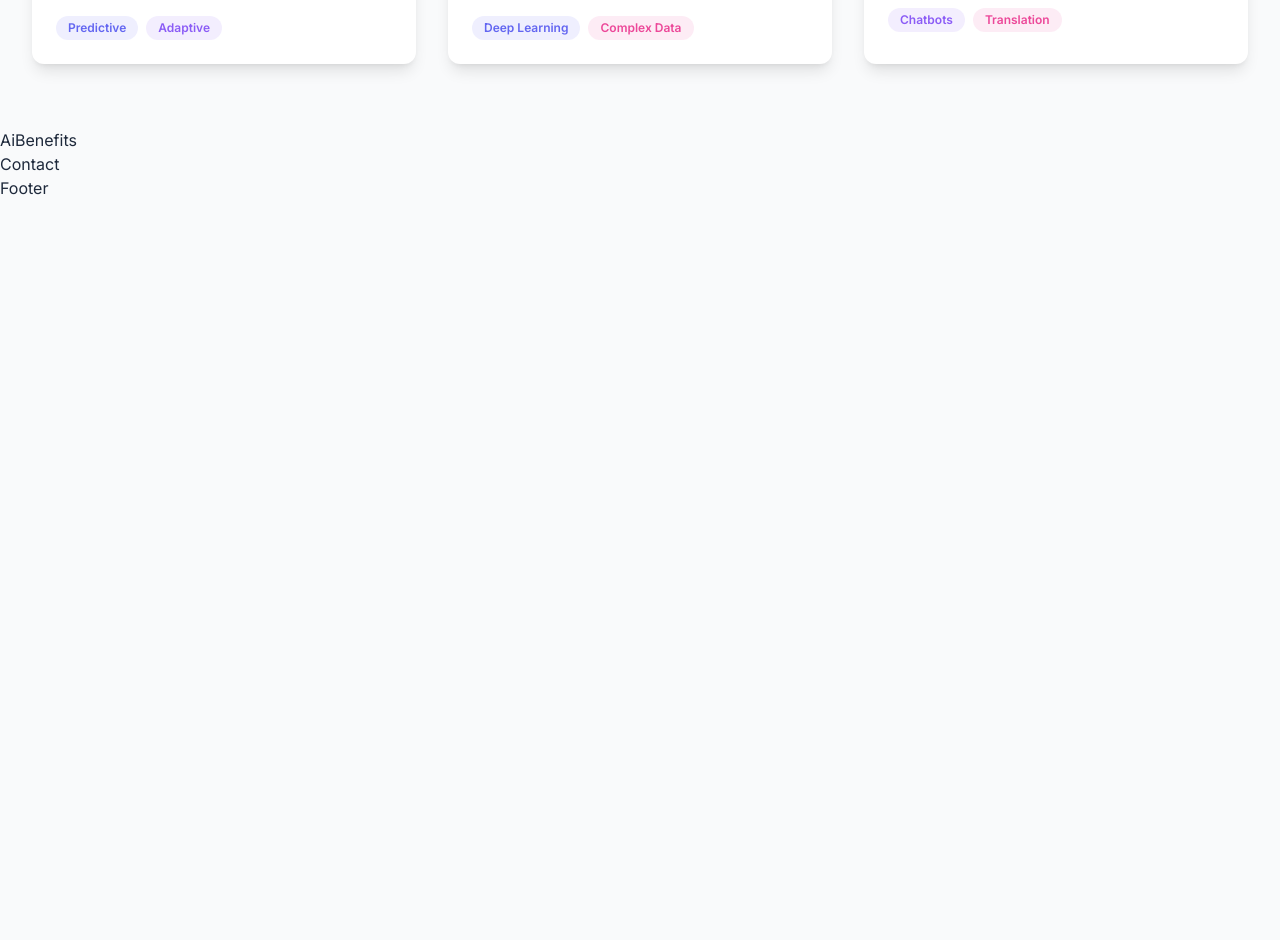
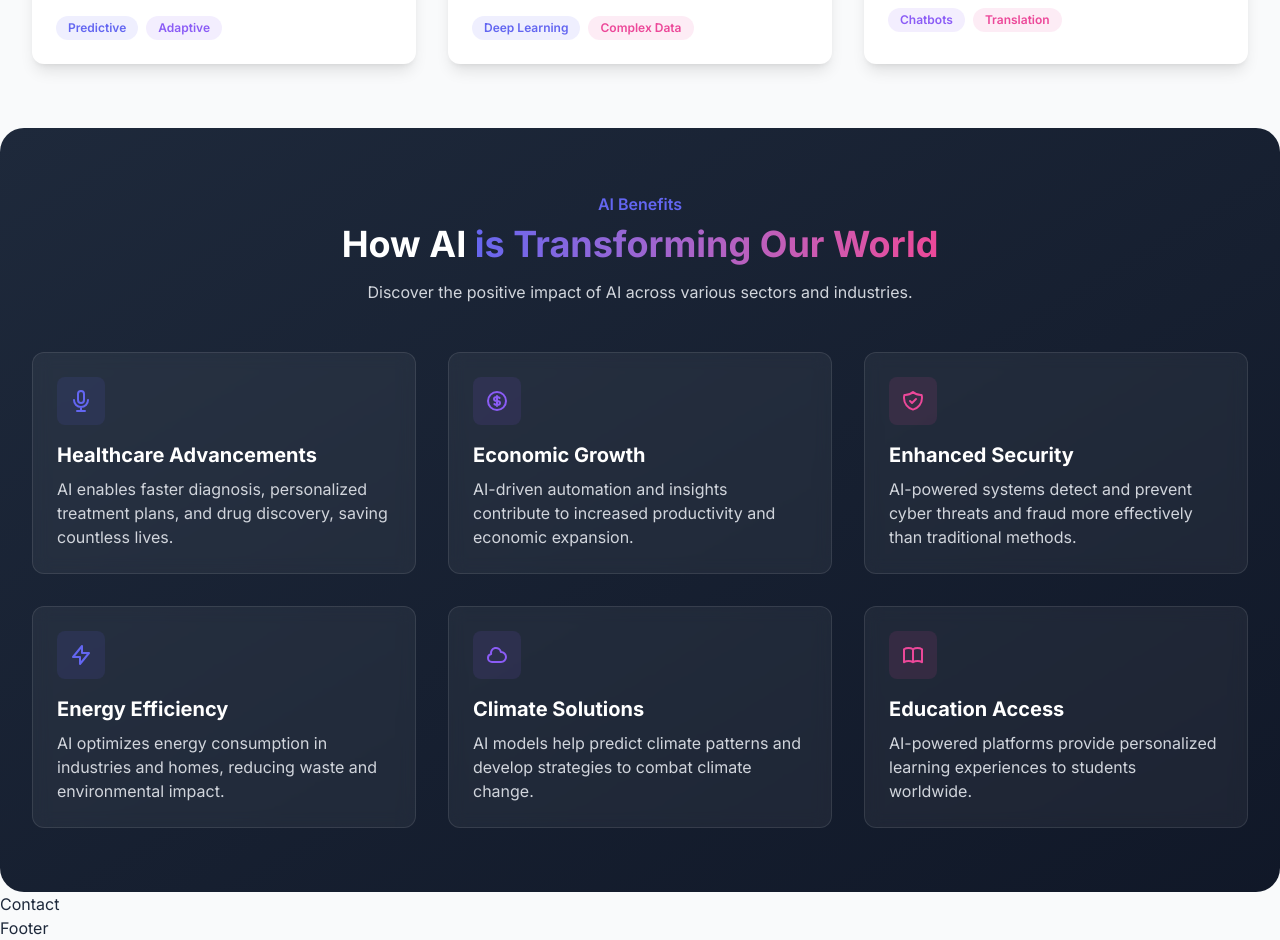
Before and after one commit to Ali-elnopy/ai-rev, a React (Vite) app: page / in a window 1280 px wide. Shown: the part 1308-2248 px from the top of the page. Before the commit the page ends 1508 px from the top, so only its background shows below. Built offline with nearby package versions, Linux system fonts and the light colour scheme.

Commit message:
add ai types section

```diff
--- a/src/components/aiBenefits.jsx
+++ b/src/components/aiBenefits.jsx
@@ -1,8 +1,125 @@
-import React from 'react'
+const benefits = [
+    {
+      title: "Healthcare Advancements",
+      description:
+        "AI enables faster diagnosis, personalized treatment plans, and drug discovery, saving countless lives.",
+      icon: (
+        <svg xmlns="http://www.w3.org/2000/svg" className="h-6 w-6" fill="none" viewBox="0 0 24 24" stroke="currentColor">
+          <path
+            strokeLinecap="round"
+            strokeLinejoin="round"
+            strokeWidth="2"
+            d="M19 11a7 7 0 01-7 7m0 0a7 7 0 01-7-7m7 7v4m0 0H8m4 0h4m-4-8a3 3 0 01-3-3V5a3 3 0 116 0v6a3 3 0 01-3 3z"
+          />
+        </svg>
+      ),
+      color: "primary",
+    },
+    {
+      title: "Economic Growth",
+      description:
+        "AI-driven automation and insights contribute to increased productivity and economic expansion.",
+      icon: (
+        <svg xmlns="http://www.w3.org/2000/svg" className="h-6 w-6" fill="none" viewBox="0 0 24 24" stroke="currentColor">
+          <path
+            strokeLinecap="round"
+            strokeLinejoin="round"
+            strokeWidth="2"
+            d="M12 8c-1.657 0-3 .895-3 2s1.343 2 3 2 3 .895 3 2-1.343 2-3 2m0-8c1.11 0 2.08.402 2.599 1M12 8V7m0 1v8m0 0v1m0-1c-1.11 0-2.08-.402-2.599-1M21 12a9 9 0 11-18 0 9 9 0 0118 0z"
+          />
+        </svg>
+      ),
+      color: "secondary",
+    },
+    {
+      title: "Enhanced Security",
+      description:
+        "AI-powered systems detect and prevent cyber threats and fraud more effectively than traditional methods.",
+      icon: (
+        <svg xmlns="http://www.w3.org/2000/svg" className="h-6 w-6" fill="none" viewBox="0 0 24 24" stroke="currentColor">
+          <path
+            strokeLinecap="round"
+            strokeLinejoin="round"
+            strokeWidth="2"
+            d="M9 12l2 2 4-4m5.618-4.016A11.955 11.955 0 0112 2.944a11.955 11.955 0 01-8.618 3.04A12.02 12.02 0 003 9c0 5.591 3.824 10.29 9 11.622 5.176-1.332 9-6.03 9-11.622 0-1.042-.133-2.052-.382-3.016z"
+          />
+        </svg>
+      ),
+      color: "accent",
+    },
+    {
+      title: "Energy Efficiency",
+      description:
+        "AI optimizes energy consumption in industries and homes, reducing waste and environmental impact.",
+      icon: (
+        <svg xmlns="http://www.w3.org/2000/svg" className="h-6 w-6" fill="none" viewBox="0 0 24 24" stroke="currentColor">
+          <path strokeLinecap="round" strokeLinejoin="round" strokeWidth="2" d="M13 10V3L4 14h7v7l9-11h-7z" />
+        </svg>
+      ),
+      color: "primary",
+    },
+    {
+      title: "Climate Solutions",
+      description:
+        "AI models help predict climate patterns and develop strategies to combat climate change.",
+      icon: (
+        <svg xmlns="http://www.w3.org/2000/svg" className="h-6 w-6" fill="none" viewBox="0 0 24 24" stroke="currentColor">
+          <path
+            strokeLinecap="round"
+            strokeLinejoin="round"
+            strokeWidth="2"
+            d="M3 15a4 4 0 004 4h9a5 5 0 10-.1-9.999 5.002 5.002 0 10-9.78 2.096A4.001 4.001 0 003 15z"
+          />
+        </svg>
+      ),
+      color: "secondary",
+    },
+    {
+      title: "Education Access",
+      description:
+        "AI-powered platforms provide personalized learning experiences to students worldwide.",
+      icon: (
+        <svg xmlns="http://www.w3.org/2000/svg" className="h-6 w-6" fill="none" viewBox="0 0 24 24" stroke="currentColor">
+          <path
+            strokeLinecap="round"
+            strokeLinejoin="round"
+            strokeWidth="2"
+            d="M12 6.253v13m0-13C10.832 5.477 9.246 5 7.5 5S4.168 5.477 3 6.253v13C4.168 18.477 5.754 18 7.5 18s3.332.477 4.5 1.253m0-13C13.168 5.477 14.754 5 16.5 5c1.747 0 3.332.477 4.5 1.253v13C19.832 18.477 18.247 18 16.5 18c-1.746 0-3.332.477-4.5 1.253"
+          />
+        </svg>
+      ),
+      color: "accent",
+    },
+  ];
+
+  const colorClasses = {
+    primary: "bg-primary/10 text-primary",
+    secondary: "bg-secondary/10 text-secondary",
+    accent: "bg-accent/10 text-accent",
+  };
 
 function AiBenefits() {
   return (
-    <div>AiBenefits</div>
+    <section
+    id='benefits'
+    className='app-container py-16 bg-gradient-to-br from-dark to-gray-900 rounded-3xl text-white'>
+      <div className='text-center mb-12'>
+        <span className='section-subheader'>AI Benefits</span>
+        <h2 className='section-header'>How AI
+          <span className='gradient-text'> is Transforming Our World</span>
+          </h2>
+          <p className='section-description text-gray-300'>Discover the positive impact of AI across various sectors and industries.</p>
+      </div>
+      <div className="grid grid-cols-1 md:grid-cols-2 lg:grid-cols-3 gap-8">
+        {benefits.map((benefit,i)=>(
+          <div key={i} className="benefit-card">
+            <div className={`benefit-card-icon ${colorClasses[benefit.color]}`}>{benefit.icon}</div>
+            <h3 className="text-xl font-bold text-white">{benefit.title}</h3>
+            <p className="mt-2 text-gray-300 ">{benefit.description}</p>
+          </div>
+        ))}
+      </div>
+    </section>
   )
 }
 
```
